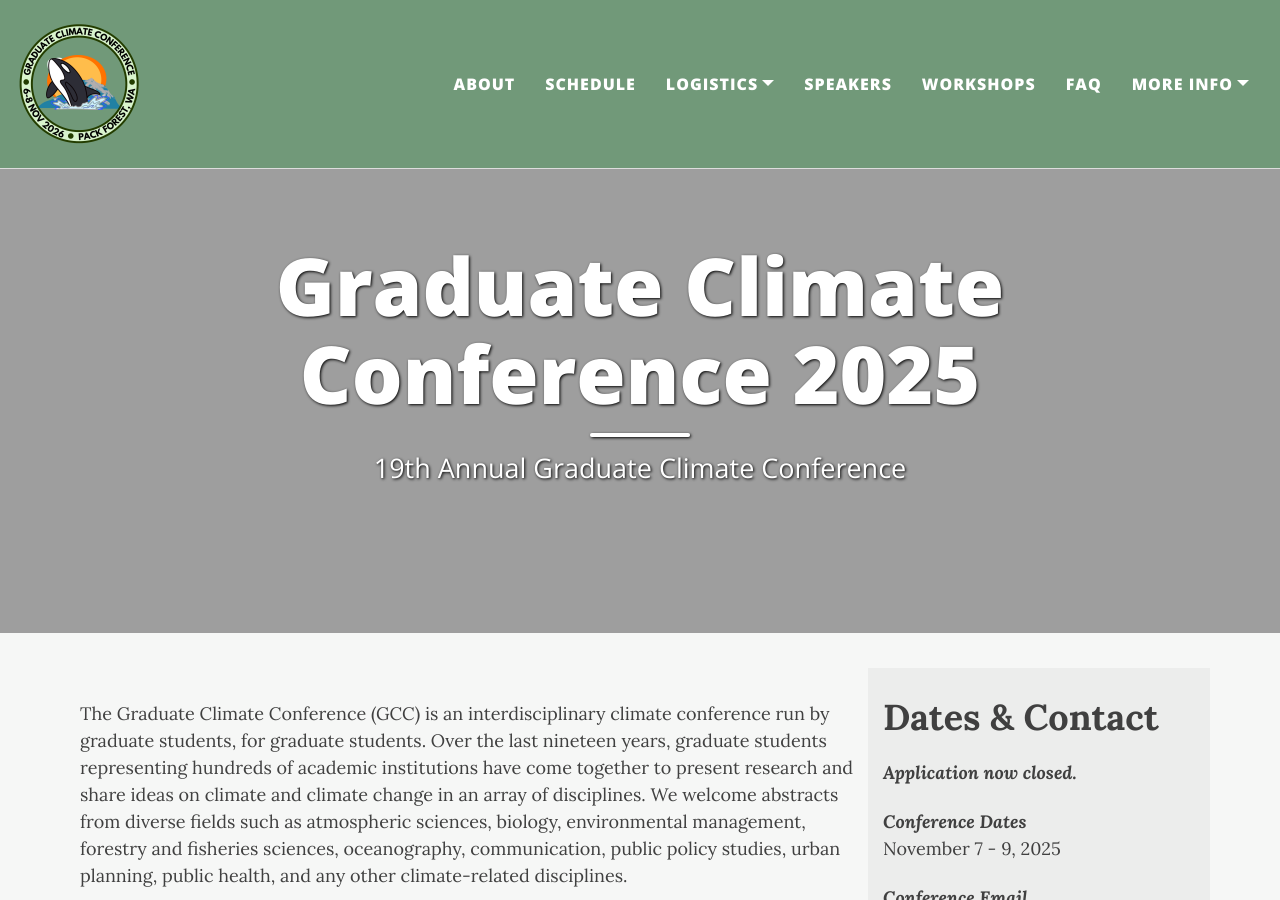
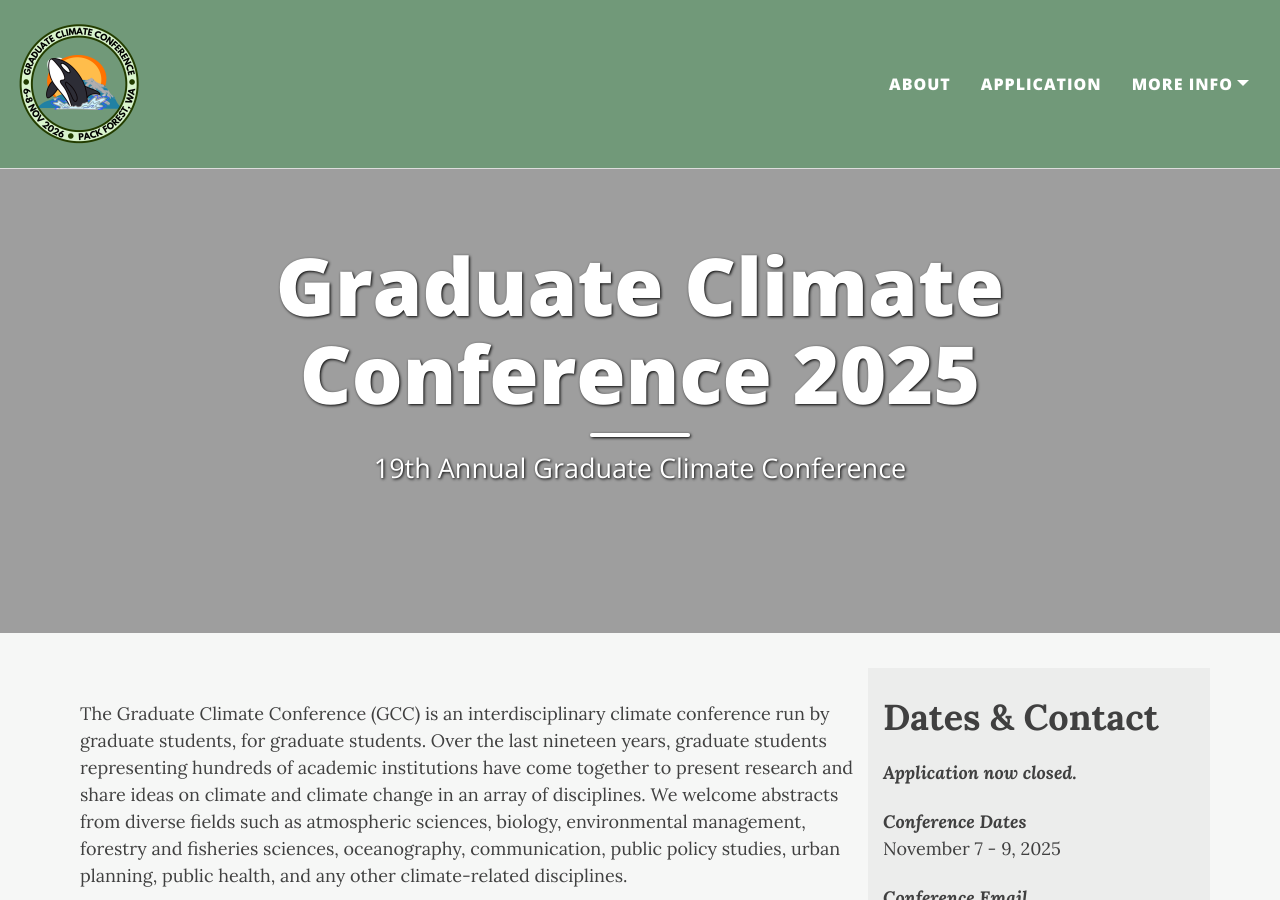
Before and after one commit to graduateclimateconference/graduateclimateconference.github.io, a Jekyll site: the page built from index.html, in a window 1280 px wide and 900 px high. Built offline with Jekyll 4.4.1, drawn with Linux system fonts in a browser that asks for light colours; nearby versions of some CDN libraries; the list of posts is cut into pages by our own code; some of the changed lines change nothing that is shown.

Commit message:
Update _config.yml

```diff
--- a/_config.yml
+++ b/_config.yml
@@ -19,25 +19,24 @@ navbar-links:
   #  - Learn markdown: "https://www.markdowntutorial.com/"
   #Author's home: "https://deanattali.com"
   About: "about"
+  Application: "application"
   # Logistics: "logistics"
-  Schedule: "schedule"
-  Logistics:
-    - Basic Info: "logistics"
-    - Booklet: "booklet"
-    - Presentations: "presentations"
-    - Public Session: "publicsession"
-  Speakers: "speakers"
-  Workshops: "commpartners"
-  FAQ: "faq"
+  # Schedule: "schedule"
+  # Logistics:
+    # - Basic Info: "logistics"
+    # - Booklet: "booklet"
+    # - Presentations: "presentations"
+    # - Public Session: "publicsession"
+  # Speakers: "speakers"
+  # Workshops: "commpartners"
+  # FAQ: "faq"
   # Statistics: "statistics"
   More Info:
     - Code of Conduct: "conduct"
-    - Sponsors: "sponsors"
+    # - Sponsors: "sponsors"
     - Broadening Participation: "broadeningparticipation"
-    - Organizers: "organizers"
+    # - Organizers: "organizers"
     - COVID-19/Flu Protocols: "covid"
-
-    #- Application: "application"
 
 
     # - Archive: "archive"
```
